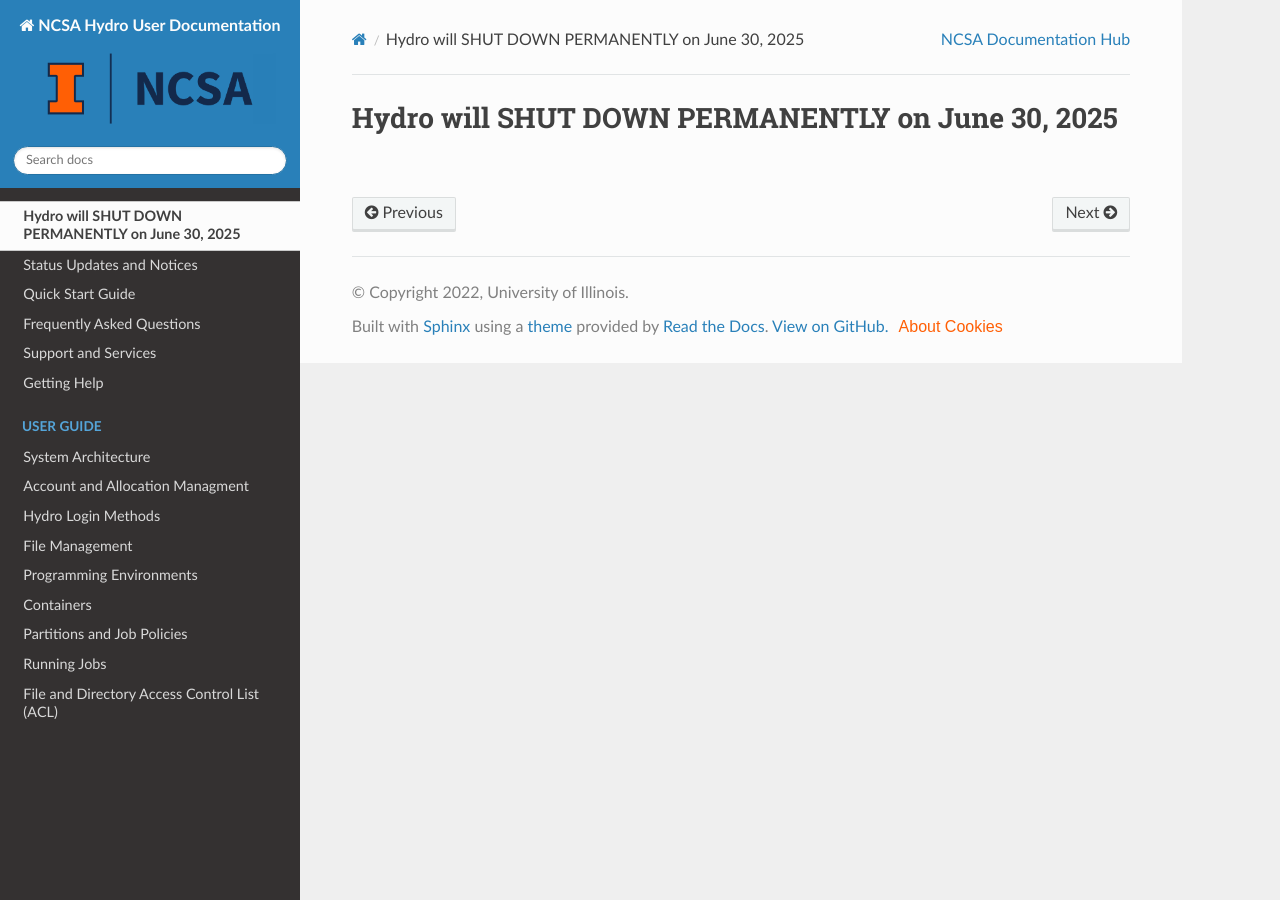
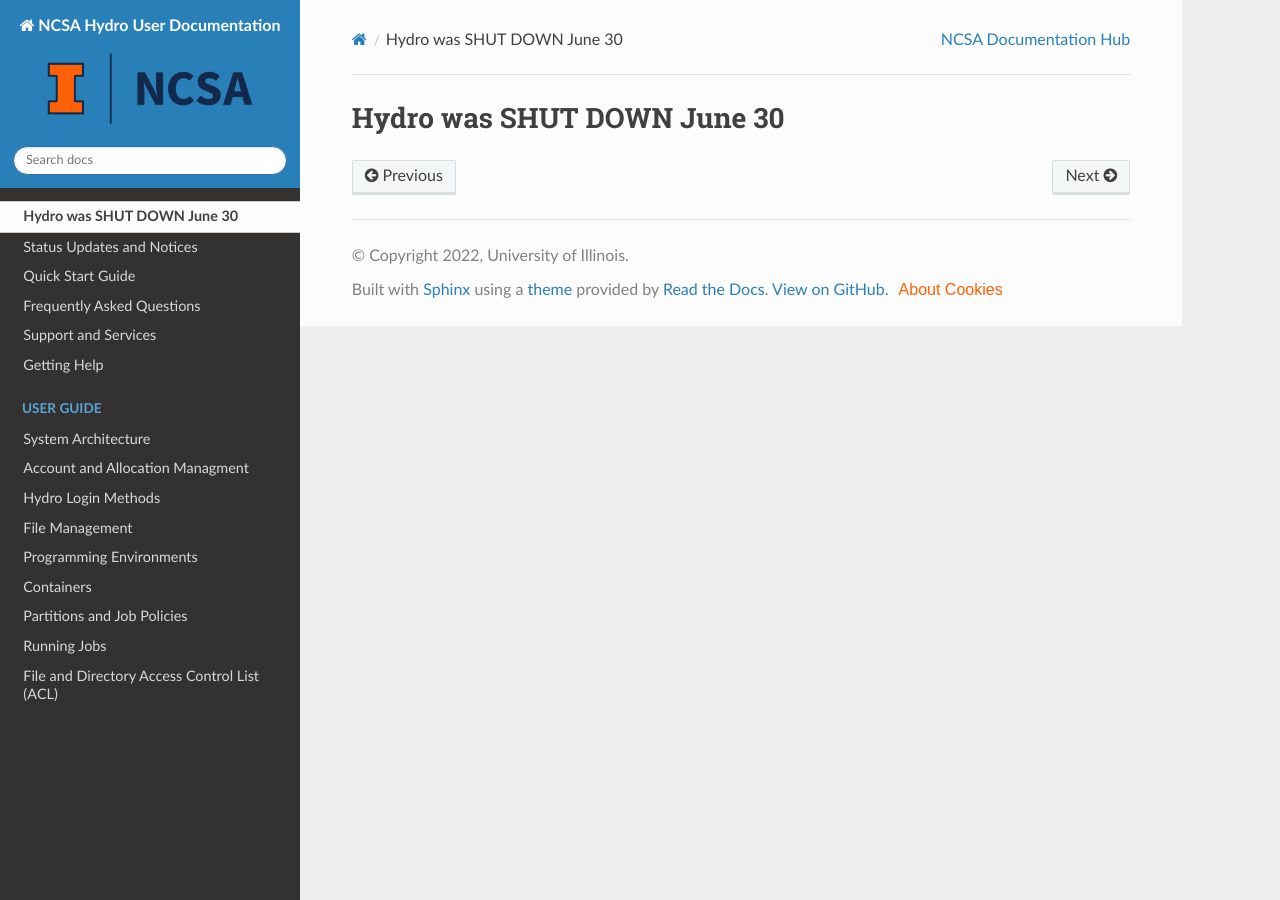
Before and after one commit to ncsa/hydro_documentation, a Sphinx documentation site: the page built from docs/source/shutdown.rst, in a window 1280 px wide. Built offline with Sphinx 7.4.7 and the Read the Docs theme 3.1.0, drawn with Linux system fonts in a browser that asks for light colours.

Commit message:
shutdown menu
Change the menu shutdown message to "WAS shut down".

```diff
--- a/docs/source/shutdown.rst
+++ b/docs/source/shutdown.rst
@@ -1,2 +1,2 @@
-Hydro will SHUT DOWN PERMANENTLY on June 30, 2025
+Hydro was SHUT DOWN June 30
 ====================================================
```
